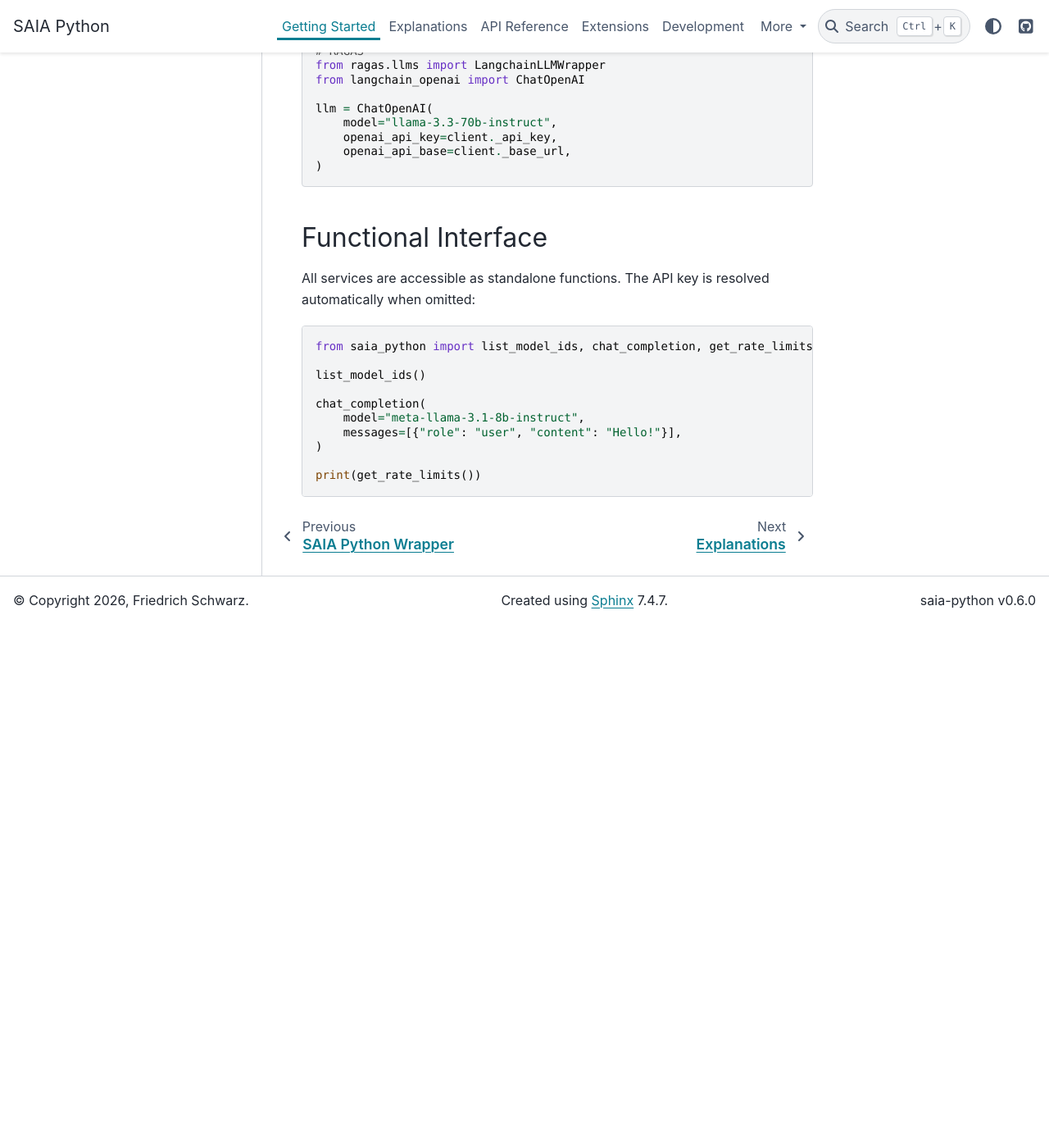
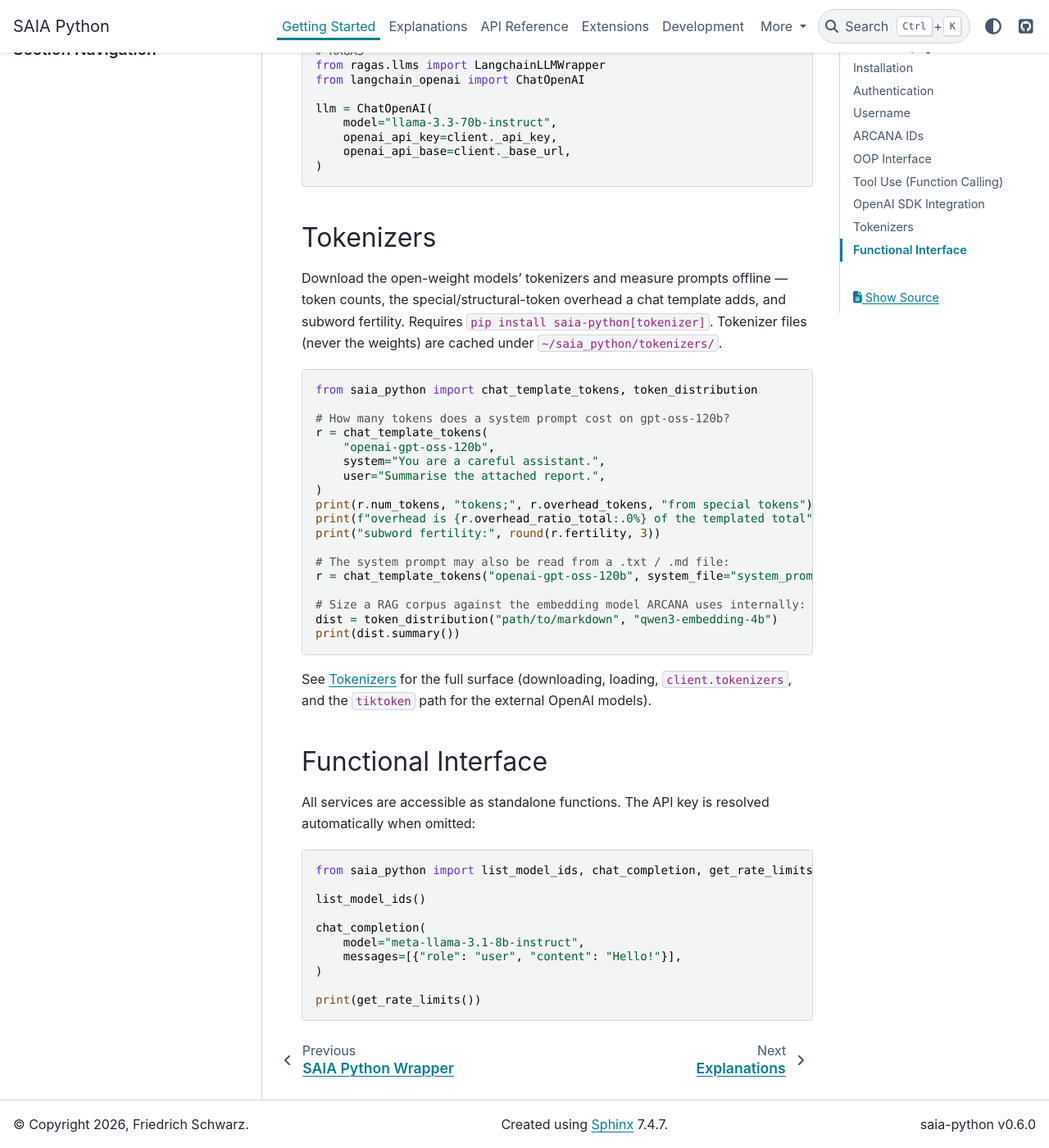
Before and after one commit to fschwar4/saia_python, a Sphinx documentation site: the page built from docs/quickstart.rst, in a window 1280 px wide and 1400 px high, scrolled down 5009 px. Shown: the whole window at 82% size. Built offline with Sphinx 7.4.7 and the PyData theme 0.15.4, drawn with Linux system fonts in a browser that asks for light colours; before the commit the page ends 5770 px from its top, so only the background shows below that.

Commit message:
docs(tokenizer): add Extensions guide and surface the feature in README/quickstart
The tokenizer feature was only reachable via the auto-generated API reference.
Add a narrative Extensions subpage (docs/tokenizers.rst) explaining availability
(the [tokenizer] extra, the repo catalogue, the HF_TOKEN/gated-repo path) and
capability (chat-template token counting with absolute and relative special-token
overhead, subword fertility, system-prompt-from-file, token_distribution for RAG
corpus sizing, the tiktoken path, and client.tokenizers). Wire it into the
Extensions toctree, and add a Supported Services row + structure-tree entry in
the README and a Tokenizers section in the quickstart.

```diff
--- a/docs/extensions.rst
+++ b/docs/extensions.rst
@@ -8,4 +8,5 @@ documenting a single endpoint.
 .. toctree::
    :maxdepth: 2
 
+   tokenizers
    arcana_incremental_sync
--- a/docs/index.rst
+++ b/docs/index.rst
@@ -30,7 +30,8 @@ ARCANA (RAG), and document conversion services.
       :link: extensions
       :link-type: doc
 
-      Higher-level recipes built on the wrapper — e.g. ARCANA incremental sync.
+      Higher-level recipes built on the wrapper — e.g. tokenizers and ARCANA
+      incremental sync.
 
    .. grid-item-card:: Development
       :link: development
--- a/docs/quickstart.rst
+++ b/docs/quickstart.rst
@@ -271,6 +271,39 @@ Integration with ecosystem tools:
    )
 
 
+Tokenizers
+----------
+
+Download the open-weight models' tokenizers and measure prompts offline — token
+counts, the special/structural-token overhead a chat template adds, and subword
+fertility. Requires ``pip install saia-python[tokenizer]``. Tokenizer files
+(never the weights) are cached under ``~/saia_python/tokenizers/``.
+
+.. code-block:: python
+
+   from saia_python import chat_template_tokens, token_distribution
+
+   # How many tokens does a system prompt cost on gpt-oss-120b?
+   r = chat_template_tokens(
+       "openai-gpt-oss-120b",
+       system="You are a careful assistant.",
+       user="Summarise the attached report.",
+   )
+   print(r.num_tokens, "tokens;", r.overhead_tokens, "from special tokens")
+   print(f"overhead is {r.overhead_ratio_total:.0%} of the templated total")
+   print("subword fertility:", round(r.fertility, 3))
+
+   # The system prompt may also be read from a .txt / .md file:
+   r = chat_template_tokens("openai-gpt-oss-120b", system_file="system_prompt.md")
+
+   # Size a RAG corpus against the embedding model ARCANA uses internally:
+   dist = token_distribution("path/to/markdown", "qwen3-embedding-4b")
+   print(dist.summary())
+
+See :doc:`api/tokenizer` for the full surface (downloading, loading,
+``client.tokenizers``, and the ``tiktoken`` path for the external OpenAI models).
+
+
 Functional Interface
 --------------------
 
```
Also changed, not shown: README.md (+2 -0 lines), docs/tokenizers.rst (added, +158 -0 lines).
